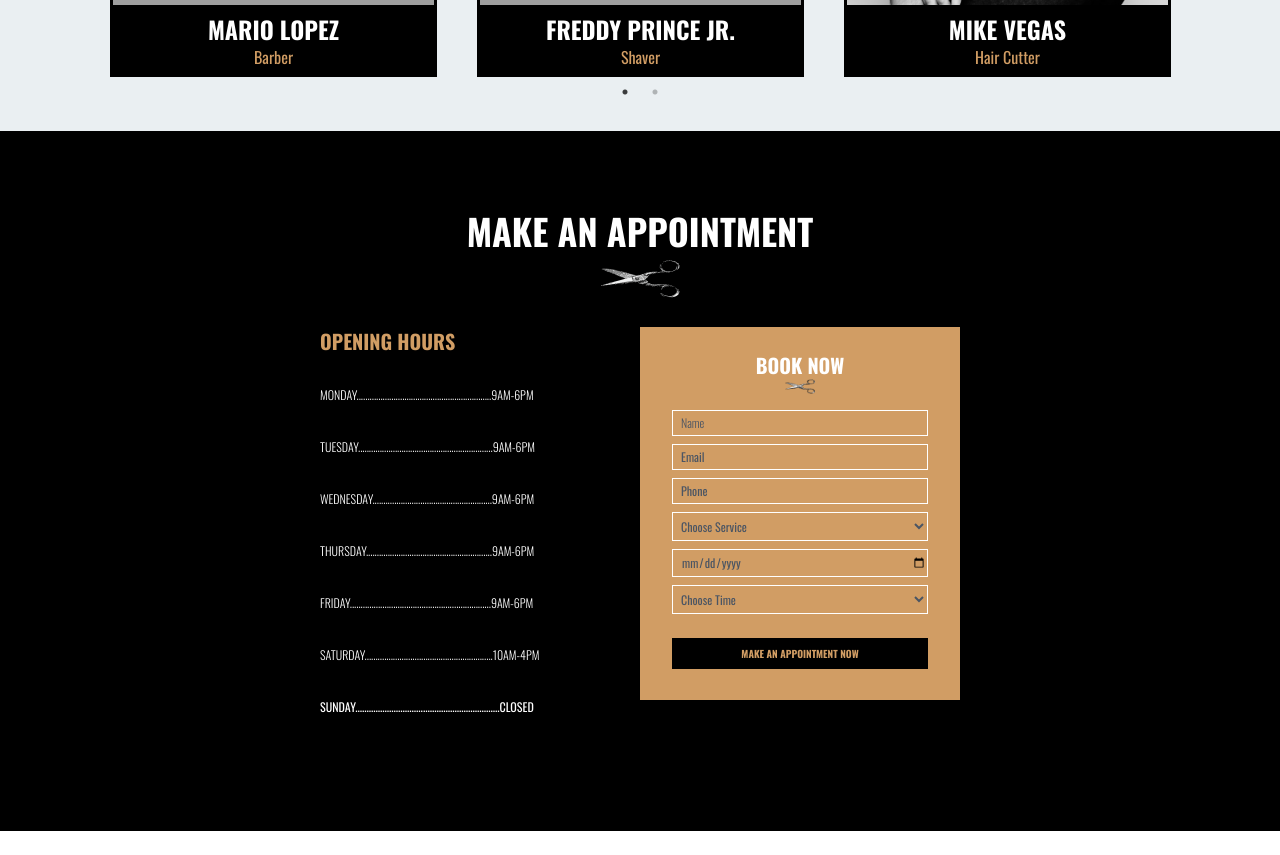
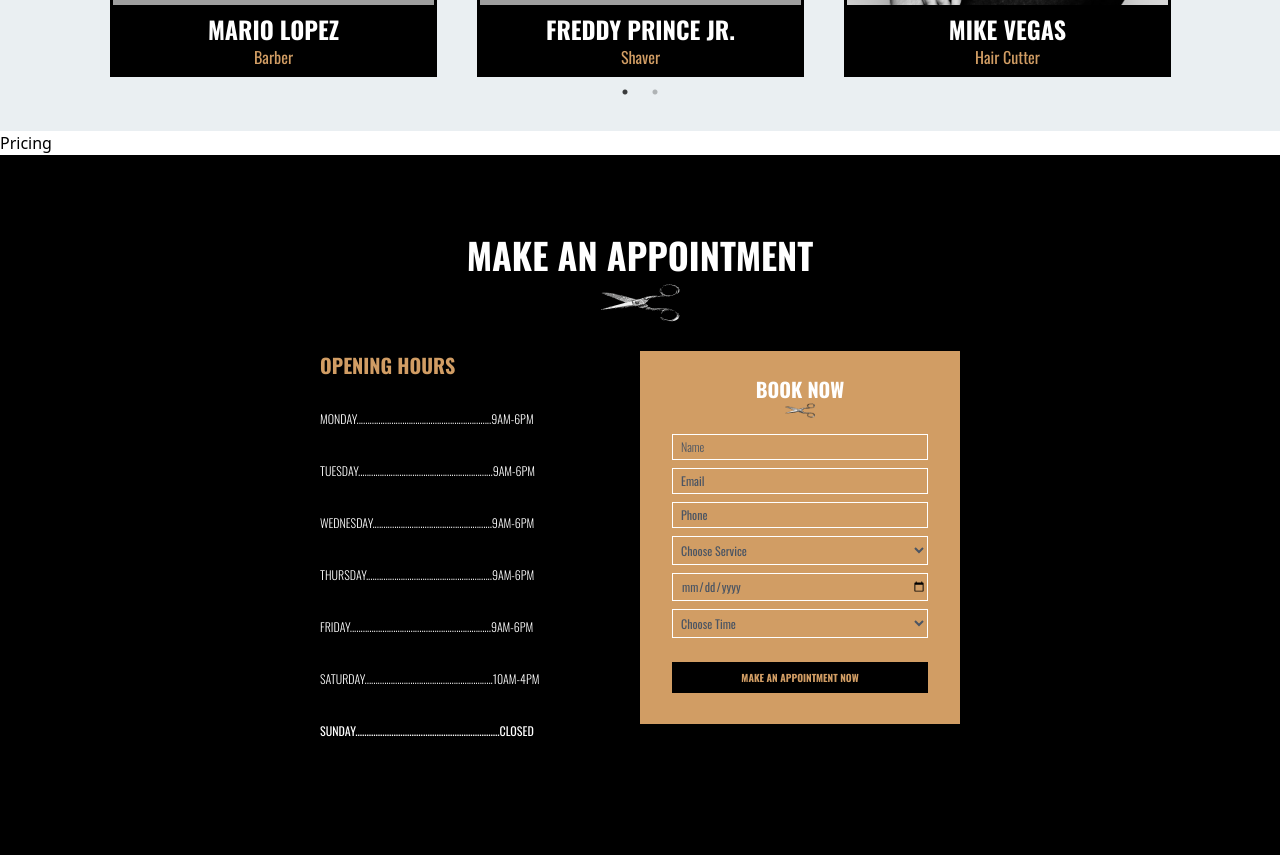
Before and after one commit to Danieljamespm/barber-shop-react, a React (Vite) app: page / in a window 1280 px wide. Shown: the part 3420-4275 px from the top of the page. Before the commit the page ends 4251 px from the top, so only its background shows below. Built offline with nearby package versions, Linux system fonts and the light colour scheme; grey boxes are pictures that could not be loaded.

Commit message:
added pricing to component to component folder and app.jsx and updated typo of appointment component.

```diff
--- a/src/App.jsx
+++ b/src/App.jsx
@@ -5,7 +5,8 @@ import Aboutus from './Components/Aboutus'
 import Carousel from './Components/Carousel'
 import Reviews from './Components/Reviews'
 import Employees from './Components/Employees'
-import Appontment from './Components/Appontment'
+import Appointment from './Components/Appointment'
+import Pricing from './Components/Pricing'
 
 
 
@@ -21,7 +22,8 @@ function App() {
     <Carousel />
     <Reviews />
     <Employees />
-    <Appontment />
+    <Pricing />
+    <Appointment />
     </>
   )
 }
--- a/src/Components/Appontment.jsx
+++ b/src/Components/Appointment.jsx
@@ -1,6 +1,6 @@
 import React from 'react'
 
-const Appontment = () => {
+const Appointment = () => {
   return (
     <div  id='appointment' className=' w-[100%] h-[700px] bg-black text-white'>
         <h2 className='text-center pt-20 pb-2 text-4xl font-oswald font-bold '>MAKE AN APPOINTMENT</h2>
@@ -49,4 +49,4 @@ const Appontment = () => {
   )
 }
 
-export default Appontment
+export default Appointment
--- /dev/null
+++ b/src/Components/Pricing.jsx
@@ -0,0 +1,9 @@
+import React from 'react'
+
+const Pricing = () => {
+  return (
+    <div>Pricing</div>
+  )
+}
+
+export default Pricing
```
